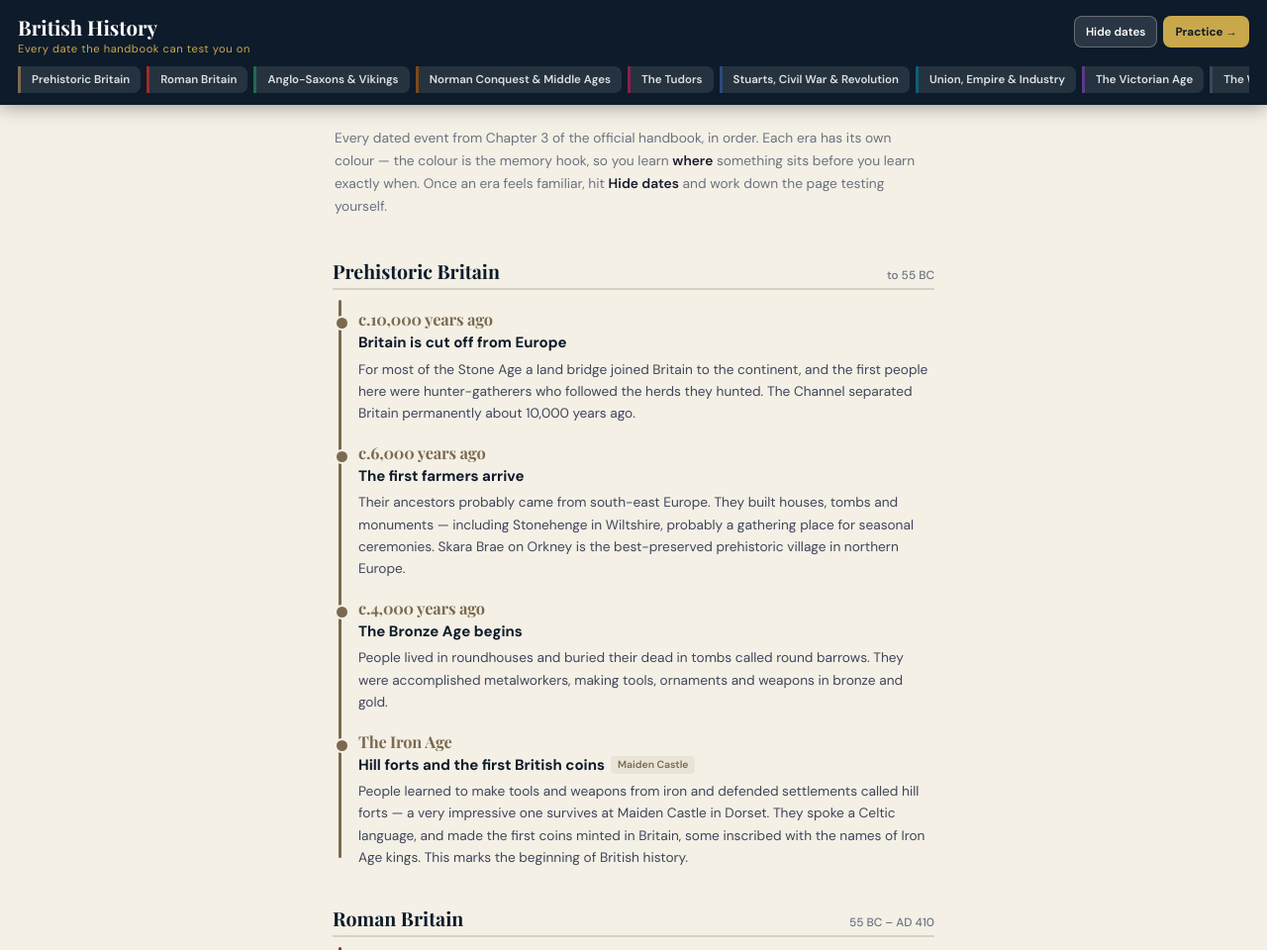
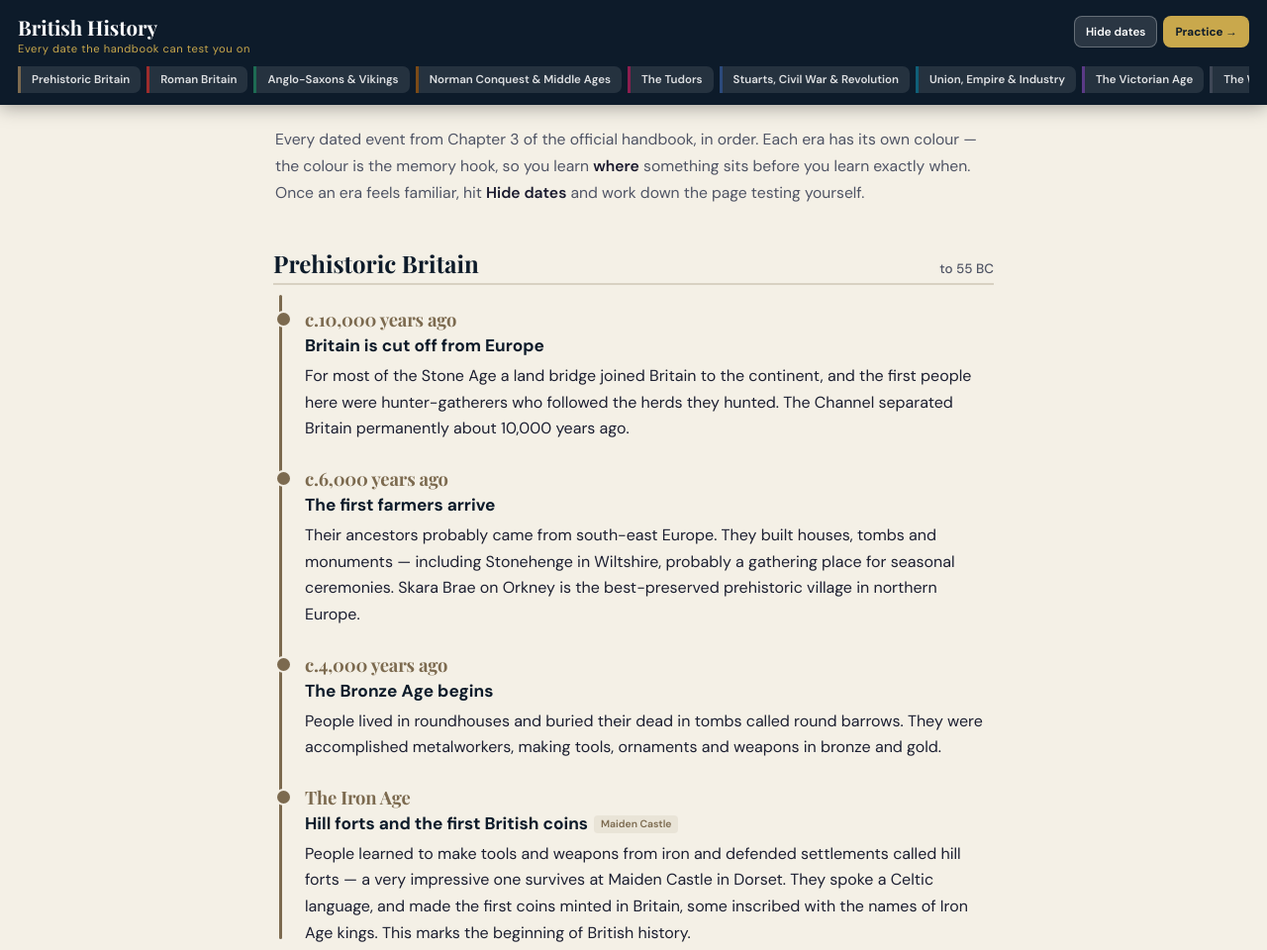
Before and after one commit to karthic-srini/life-in-uk, a plain HTML site: page index.html in a window 1280 px wide. Shown: the top 960 px of the page at 99% size. Drawn offline with nearby package versions, Linux system fonts and the light colour scheme.

Commit message:
Font colour change

```diff
--- a/index.html
+++ b/index.html
@@ -13,7 +13,7 @@
   --pale:#e8e2d6;
   --white:#fff;
   --ink:#1a1a2e;
-  --muted:#6b7280;
+  --muted:#4f5465;
   --rail:#d8d1c2;
   --gold:#c9a84c;
   --radius:11px;
@@ -46,7 +46,7 @@ header{background:var(--navy);padding:16px 18px 0;position:sticky;top:0;z-index:
 /* ── LAYOUT ── */
 main{max-width:640px;margin:0 auto;padding:0 16px 80px}
 
-.intro{padding:22px 2px 8px;font-size:.86rem;line-height:1.65;color:var(--muted)}
+.intro{padding:22px 2px 8px;font-size:.88rem;line-height:1.65;color:var(--muted)}
 .intro strong{color:var(--ink);font-weight:600}
 
 /* ── ERA SECTION ── */
@@ -69,7 +69,7 @@ main{max-width:640px;margin:0 auto;padding:0 16px 80px}
 @keyframes pop{from{transform:scale(.94);opacity:.4}to{transform:scale(1);opacity:1}}
 
 .entry h3{font-size:.94rem;font-weight:700;color:var(--navy);line-height:1.35;margin:2px 0 5px}
-.entry p{font-size:.855rem;line-height:1.62;color:#41465a}
+.entry p{font-size:.875rem;line-height:1.62;color:#23263a}
 .entry .tag{display:inline-block;font-size:.65rem;font-weight:600;color:var(--eraColor,var(--navy));background:var(--tagBg,rgba(0,0,0,.05));padding:2px 7px;border-radius:4px;margin-left:6px;vertical-align:2px}
 
 /* ── FOOTER ── */
@@ -81,6 +81,21 @@ main{max-width:640px;margin:0 auto;padding:0 16px 80px}
 
 @media(prefers-reduced-motion:reduce){*{animation:none!important;transition:none!important}html{scroll-behavior:auto}}
 @media(max-width:420px){main{padding:0 12px 80px}.hdr-top h1{font-size:1.15rem}}
+
+/* Wider screens: larger, darker type — phone sizing reads as faint on a monitor */
+@media(min-width:760px){
+  main{max-width:760px}
+  .intro{font-size:.98rem;line-height:1.7}
+  .era-head h2{font-size:1.5rem}
+  .era-head .span{font-size:.84rem}
+  .entry{padding:18px 0 6px}
+  .entry .date{font-size:1.15rem}
+  .entry h3{font-size:1.08rem}
+  .entry p{font-size:1rem;line-height:1.68;color:#1c1f31}
+  .rail{padding-left:32px}
+  .entry::before{left:-30px;width:13px;height:13px}
+  .foot{font-size:.88rem}
+}
 </style>
 </head>
 <body>
```
